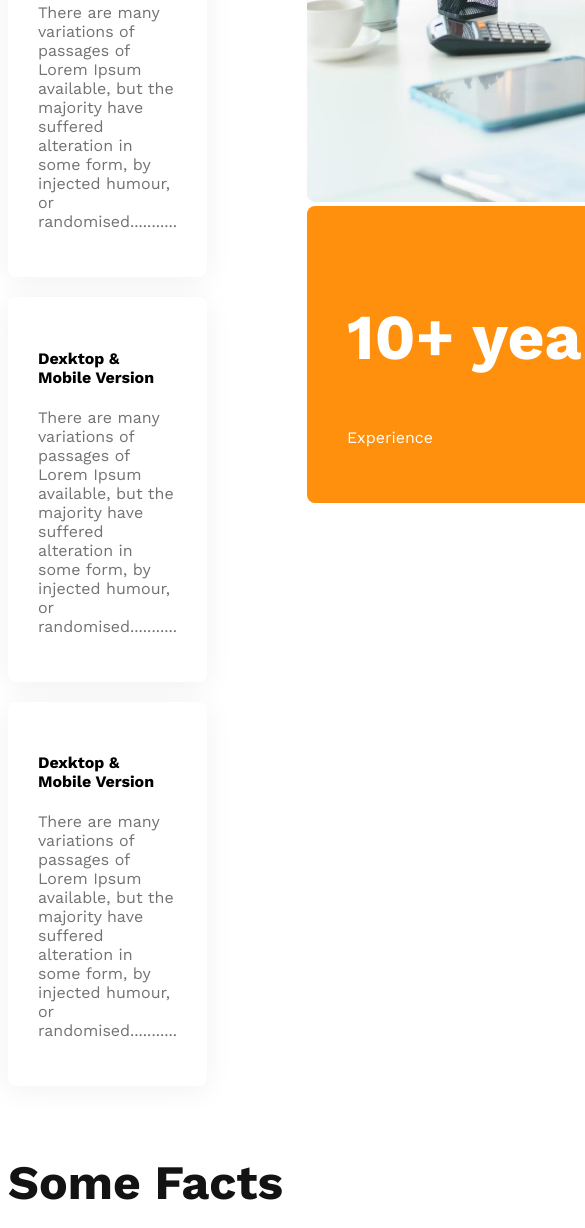
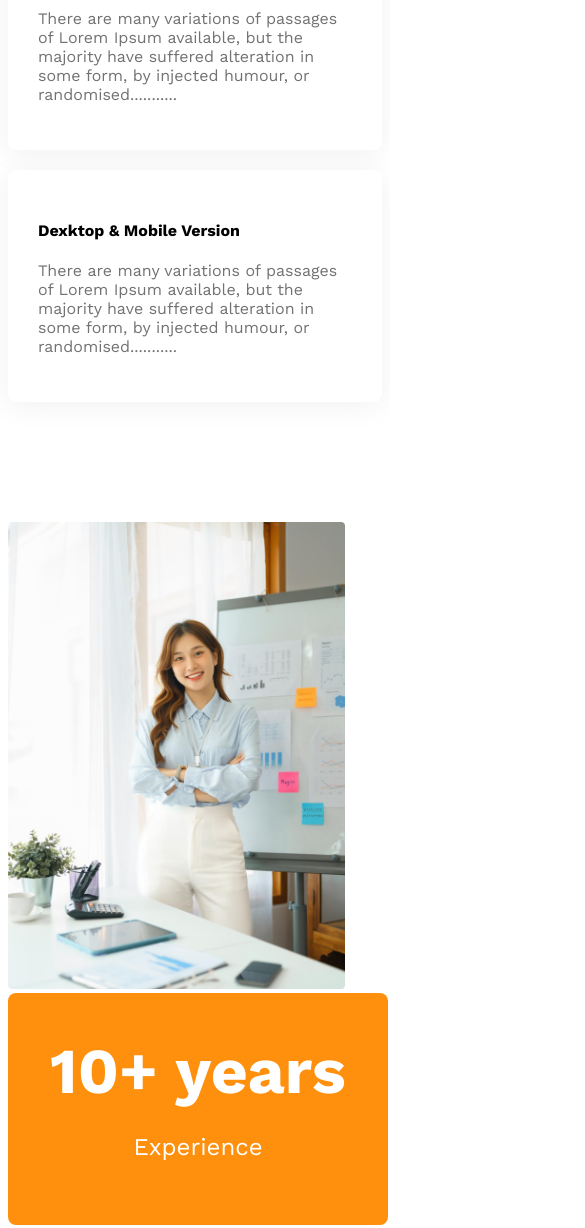
Before and after one commit to Afzalur-Rahman/g3-architect-website, a plain HTML site: page index.html in a window 390 px wide. Shown: the part 3642-4870 px from the top of the page, 585 px wide, since content can reach past the window. Drawn offline with nearby package versions, Linux system fonts and the light colour scheme.

Commit message:
all done

```diff
--- a/styles/architect.css
+++ b/styles/architect.css
@@ -123,25 +123,41 @@ border-left: 5px solid #ff900e;
 padding-left: 20px;
 
 }
+.feature-img img{
+
+height: 90%;
+margin-left: 50px;
+
+}
 .ten-years-badge{
 
-
+text-align: center;
 
     border-radius: 8px;
     background: #FF900E;
     color: #FFF;
     width: 320px;
     padding: 40px;
+    position: relative;
+    bottom: 150px;
+
+
+
 
 
 }
 .ten-years-badge h2{
 font-size: 4rem;
 
+margin: 0px;
+
+}
+.ten-years-badge p{
+font-size: 1.5rem;
+
 
 
 }
-
 
 
 
@@ -240,6 +256,7 @@ font-size: 4rem;
   }
   nav,
   .teams-container,
+  .features,
   .facts-card-container ,
   .sponsors-img-container
   {
@@ -253,6 +270,19 @@ font-size: 4rem;
   .facts-card-container {
     padding: 0 20px;
   }
+.feature-img img{
+width: 90%;
+margin-left: 0;
+
+}
+.ten-years-badge{
+
+  position: static;
+  max-width:300px;
+}
+
+
+
 }
 
 
@@ -264,7 +294,8 @@ font-size: 4rem;
 
   nav,
   .teams-container,
-  .sponsors-img-container
+  .sponsors-img-container,
+  .features
    {
     flex-direction: column;
   }
```
